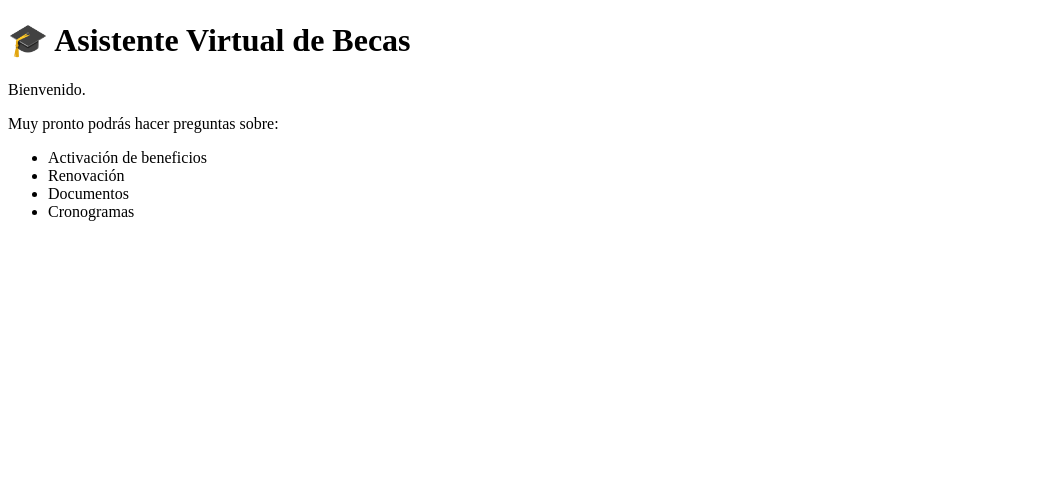
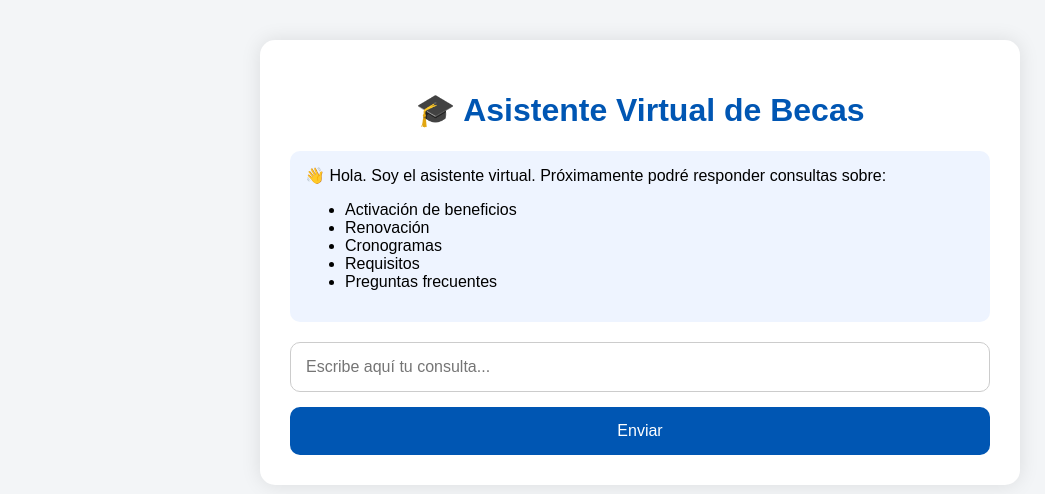
Before and after one commit to AndyValqui/becas-chatbot, a plain HTML site: page index.html in a window 1280 px wide. Shown: the whole page, without its empty margins (0-1045 px from the left). Drawn offline with Linux system fonts and the light colour scheme.

Commit message:
Update index.html

```diff
--- a/index.html
+++ b/index.html
@@ -1,24 +1,110 @@
 <!DOCTYPE html>
 <html lang="es">
 <head>
-    <meta charset="UTF-8">
-    <title>Asistente de Becas</title>
+<meta charset="UTF-8">
+<meta name="viewport" content="width=device-width, initial-scale=1.0">
+<title>Asistente Virtual de Becas</title>
+
+<style>
+
+body{
+background:#f3f5f7;
+font-family:Arial,Helvetica,sans-serif;
+margin:0;
+padding:40px;
+}
+
+.chat{
+max-width:700px;
+margin:auto;
+background:white;
+padding:30px;
+border-radius:15px;
+box-shadow:0px 0px 20px rgba(0,0,0,.1);
+}
+
+h1{
+text-align:center;
+color:#0056b3;
+}
+
+.bot{
+background:#eef4ff;
+padding:15px;
+border-radius:10px;
+margin-bottom:20px;
+}
+
+input{
+width:100%;
+padding:15px;
+font-size:16px;
+border-radius:10px;
+border:1px solid #ccc;
+box-sizing:border-box;
+}
+
+button{
+margin-top:15px;
+width:100%;
+padding:15px;
+background:#0056b3;
+color:white;
+border:none;
+border-radius:10px;
+font-size:16px;
+cursor:pointer;
+}
+
+button:hover{
+background:#003d80;
+}
+
+</style>
+
 </head>
 
 <body>
 
+<div class="chat">
+
 <h1>🎓 Asistente Virtual de Becas</h1>
 
-<p>Bienvenido.</p>
+<div class="bot">
 
-<p>Muy pronto podrás hacer preguntas sobre:</p>
+👋 Hola.
+
+Soy el asistente virtual.
+
+Próximamente podré responder consultas sobre:
 
 <ul>
+
 <li>Activación de beneficios</li>
+
 <li>Renovación</li>
-<li>Documentos</li>
+
 <li>Cronogramas</li>
+
+<li>Requisitos</li>
+
+<li>Preguntas frecuentes</li>
+
 </ul>
+
+</div>
+
+<input
+type="text"
+placeholder="Escribe aquí tu consulta...">
+
+<button>
+
+Enviar
+
+</button>
+
+</div>
 
 </body>
 
```
